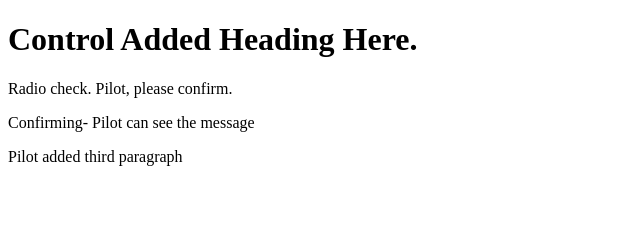
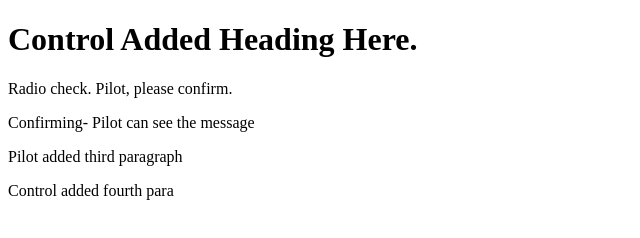
Before and after one commit to nil-sj/communication-log, a plain HTML site: page index.html in a window 1280 px wide. Shown: the whole page, without its empty margins (0-640 px from the left). Drawn offline with Linux system fonts and the light colour scheme.

Commit message:
Control added fourth para

```diff
--- a/index.html
+++ b/index.html
@@ -5,5 +5,6 @@
       <p>Radio check. Pilot, please confirm.</p>
       <p>Confirming- Pilot can see the message</p>
       <p>Pilot added third paragraph</p>
+      <p>Control added fourth para</p>
    </body>
 </html>
```
